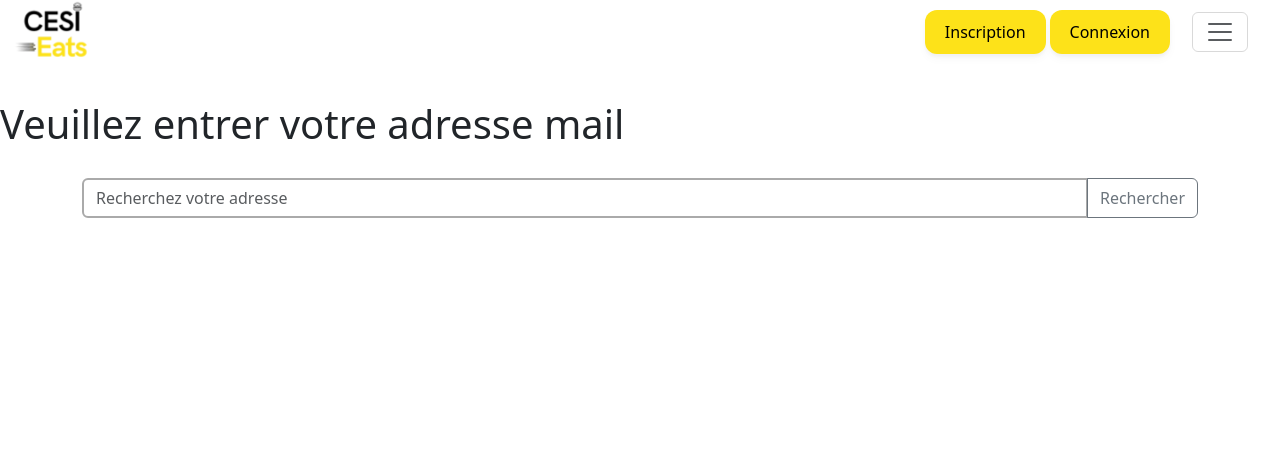
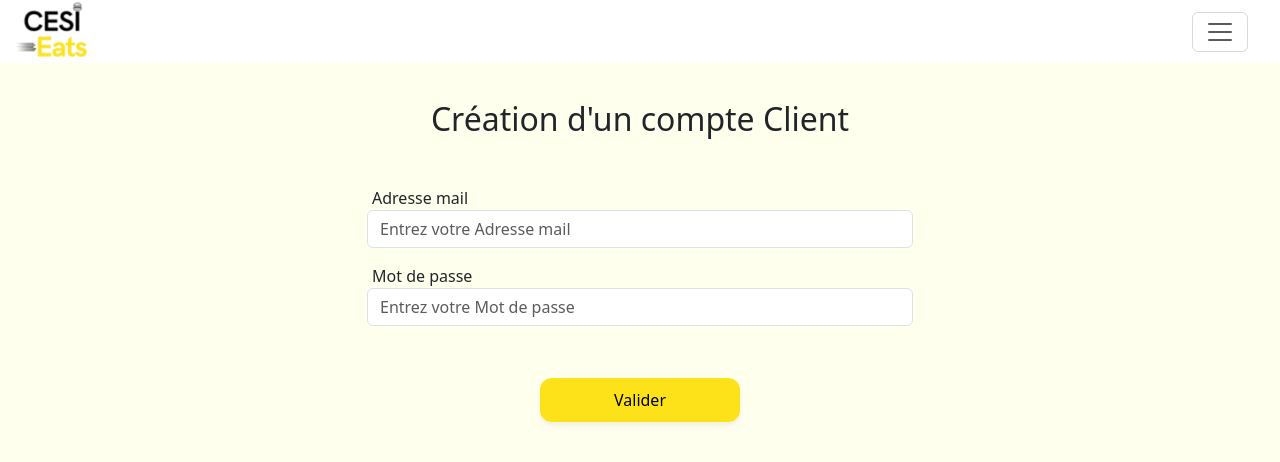
Before and after one commit to ZTR69/CESI_eats, a Vue app in the folder frontend/: page /signup in a window 1280 px wide. Shown: the top 462 px of the page. Built offline with nearby package versions, Linux system fonts and the light colour scheme.

Commit message:
page login, signup finis, a revoir les input

```diff
--- /dev/null
+++ b/frontend/src/components/Form.vue
@@ -0,0 +1,37 @@
+<template>
+  <div class="d-flex justify-content-center align-items-center ">
+    <div class="container">
+      <div class="row justify-content-center">
+        <div class="col-12 col-md-6">
+          <h2 class="text-center mb-5">{{ title }}</h2> <!-- Utilisation de la prop title -->
+          <form>
+            <div class="form-group mb-3" v-for="(item, index) in items" :key="index">
+              <label :for="item" style="margin-left: 5px">{{ item }}</label>
+              <input type="text" class="form-control" :id="item" :placeholder="'Entrez votre ' + item">
+            </div>
+            <div class="d-flex justify-content-center mt-5">
+              <CustomButton :handle-click="myFunction" label="Valider" width="200px"/>
+            </div>
+          </form>
+        </div>
+      </div>
+    </div>
+  </div>
+</template>
+
+<script setup>
+import Navbar from "@/components/Navbar.vue";
+import CustomButton from "@/components/CustomButton.vue";
+
+const myFunction = () => {
+  alert("Inscription réussie");
+}
+
+const props = defineProps({
+  items: Array,
+  title: String // Ajout de la prop title
+});
+</script>
+
+<style scoped>
+</style>
--- a/frontend/src/components/Navbar.vue
+++ b/frontend/src/components/Navbar.vue
@@ -1,4 +1,5 @@
 <template>
+
   <div class="container">
     <div class="row" style="margin-bottom: 100px; margin-top: 0">
       <nav class="navbar navbar-light fixed-top">
@@ -25,10 +26,10 @@
             </a>
 
             <div v-else class="d-none d-sm-block">
-              <router-link to="/login">
+              <router-link v-if="!hideButton" to="/signup">
                 <CustomButton label="Inscription" :handleClick="myFunction" />
               </router-link>
-              <router-link to="/signup">
+              <router-link v-if="!hideButton" to="/login">
                 <CustomButton label="Connexion" :handleClick="myFunction" />
               </router-link>
             </div>
@@ -44,24 +45,24 @@
             </div>
             <div class="offcanvas-body">
               <ul class="navbar-nav justify-content-center flex-grow-1 pe-3">
-                <li v-if="!isConnected" class="nav-item text-center">
-                  <router-link to="/login" style="text-decoration: none">
+                <li v-if="!isConnected && !hideButton" class="nav-item text-center">
+                  <router-link to="/signup" style="text-decoration: none">
                     <CustomButton class="d-block d-sm-none" label="Inscription" width="340px" :handleClick="myFunction" />
                   </router-link>
                 </li>
-                <li v-if="!isConnected" class="nav-item text-center" style="margin-bottom: 10px">
-                  <router-link to="/signup" style="text-decoration: none">
+                <li v-if="!isConnected && !hideButton" class="nav-item text-center" style="margin-bottom: 10px">
+                  <router-link to="/login" style="text-decoration: none">
                     <CustomButton class="d-block d-sm-none" label="Connection" width="340px" :handleClick="myFunction" />
                   </router-link>
                 </li>
                 <li class="nav-item">
-                  <a class="nav-link" href="#">Créer un compte professionnel</a>
+                  <router-link :to="{ name: 'signup', query: { type: 'pro' } }" class="nav-link">Créer un compte professionnel</router-link>
                 </li>
                 <li class="nav-item">
-                  <a class="nav-link" href="#">Ajouter un restaurant</a>
+                  <router-link :to="{ name: 'signup', query: { type: 'rest' } }" class="nav-link">Ajouter un restaurant</router-link>
                 </li>
                 <li class="nav-item">
-                  <a class="nav-link" href="#">Devenez coursier-partenaire</a>
+                  <router-link :to="{ name: 'signup', query: { type: 'part' } }" class="nav-link">Devenez coursier-partenaire</router-link>
                 </li>
               </ul>
             </div>
@@ -78,7 +79,6 @@
       <SearchBar class="d-block d-lg-none" placeholder="Rechercher un restaurant"/>
     </div>
   </div>
-
 
 </template>
 
@@ -110,6 +110,10 @@ export default {
     showCart: {
       type: Boolean,
       default: true
+    },
+    hideButton: {
+      type: Boolean,
+      default: false
     }
   },
   methods: {
--- a/frontend/src/views/All/Login.vue
+++ b/frontend/src/views/All/Login.vue
@@ -1,11 +1,20 @@
+<template>
+  <Navbar class="home" :is-connected="false" :showSearchBar="false" :show-cart="false" :showAddress="false"  :hide-button="true"/>
+  <Form :items="['Adresse mail', 'Mot de passe']" title="Connexion"/>
+</template>
+
 <script setup>
+import Navbar from "@/components/Navbar.vue";
+import Form from "@/components/Form.vue";
+
+const myFunction = () => {
+  alert("Inscription réussie");
+}
 
 </script>
 
-<template>
-
-</template>
-
-<style scoped>
-
+<style>
+body {
+  background-color: #FEFFED;
+}
 </style>
--- a/frontend/src/views/All/SignUp.vue
+++ b/frontend/src/views/All/SignUp.vue
@@ -1,19 +1,36 @@
+<template>
+  <Navbar class="home" :is-connected="false" :showSearchBar="false" :show-cart="false" :showAddress="false"  :hide-button="true"/>
+  <Form :items="['Adresse mail', 'Mot de passe']" :title="`Création d'un compte ${accountType}`"/>
+</template>
+
 <script setup>
+import { ref } from 'vue';
+import { useRoute } from 'vue-router';
+import Navbar from "@/components/Navbar.vue";
+import Form from "@/components/Form.vue";
 
-import SearchBar from "@/components/SearchBar.vue";
-import Navbar from "@/components/Navbar.vue";
+const route = useRoute();
+let accountType = route.query.type? ref(route.query.type).value : ref('Client')
+
+switch (accountType) {
+  case 'pro':
+    accountType = 'Professionnel';
+    break;
+  case 'rest':
+    accountType = 'Restaurateur';
+    break;
+  case 'part':
+    accountType = 'Coursier';
+    break;
+}
+
+const myFunction = () => {
+  alert("Inscription réussie");
+}
 </script>
 
-<template>
-  <div class="home">
-    <Navbar class="home" :is-connected="false" :showSearchBar="false" :show-cart="false" :showAddress="false" />
-    <div class="centered">
-      <h1 style="margin-bottom: 30px">Veuillez entrer votre adresse mail</h1>
-      <SearchBar message="Recherchez votre adresse"/>
-    </div>
-  </div>
-</template>
-
-<style scoped>
-
+<style>
+body {
+  background-color: #FEFFED;
+}
 </style>
```
